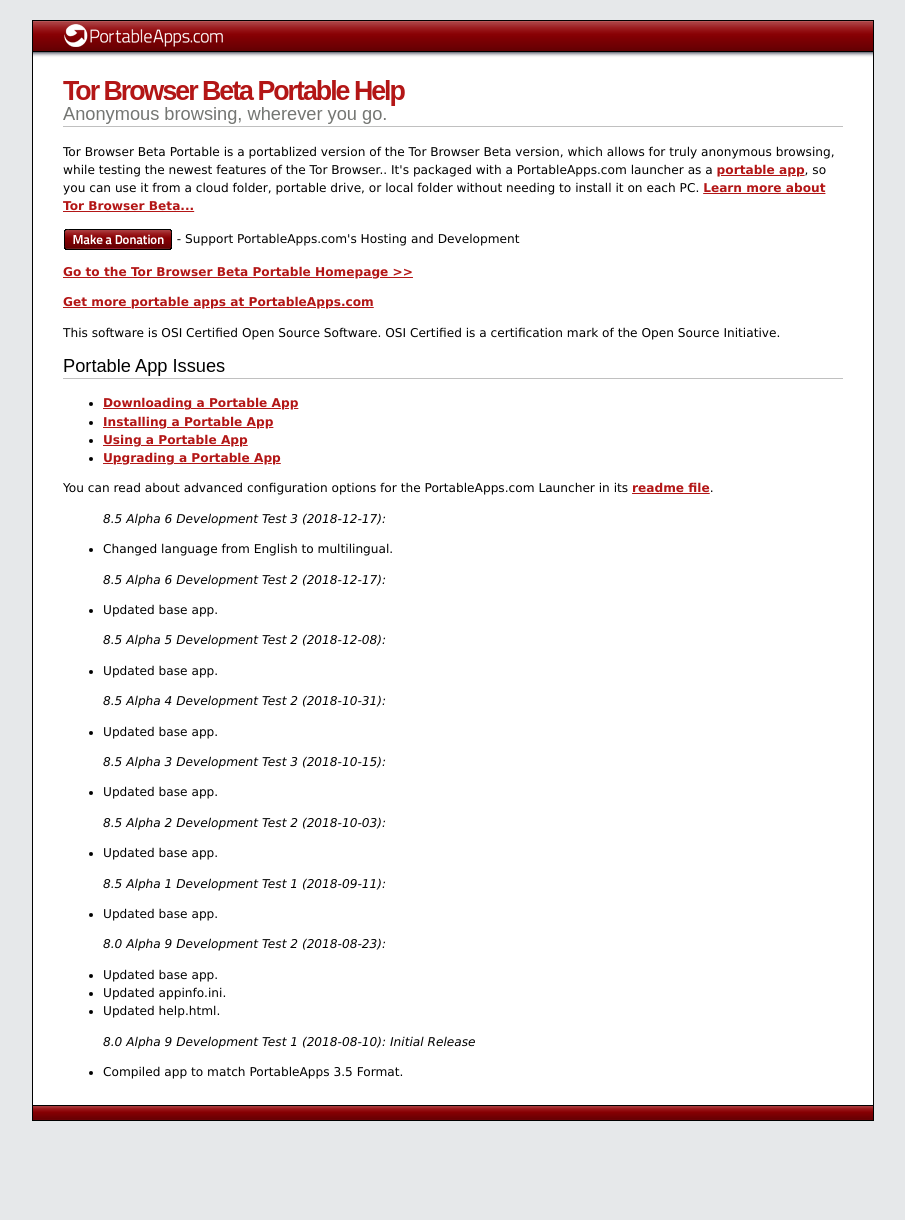
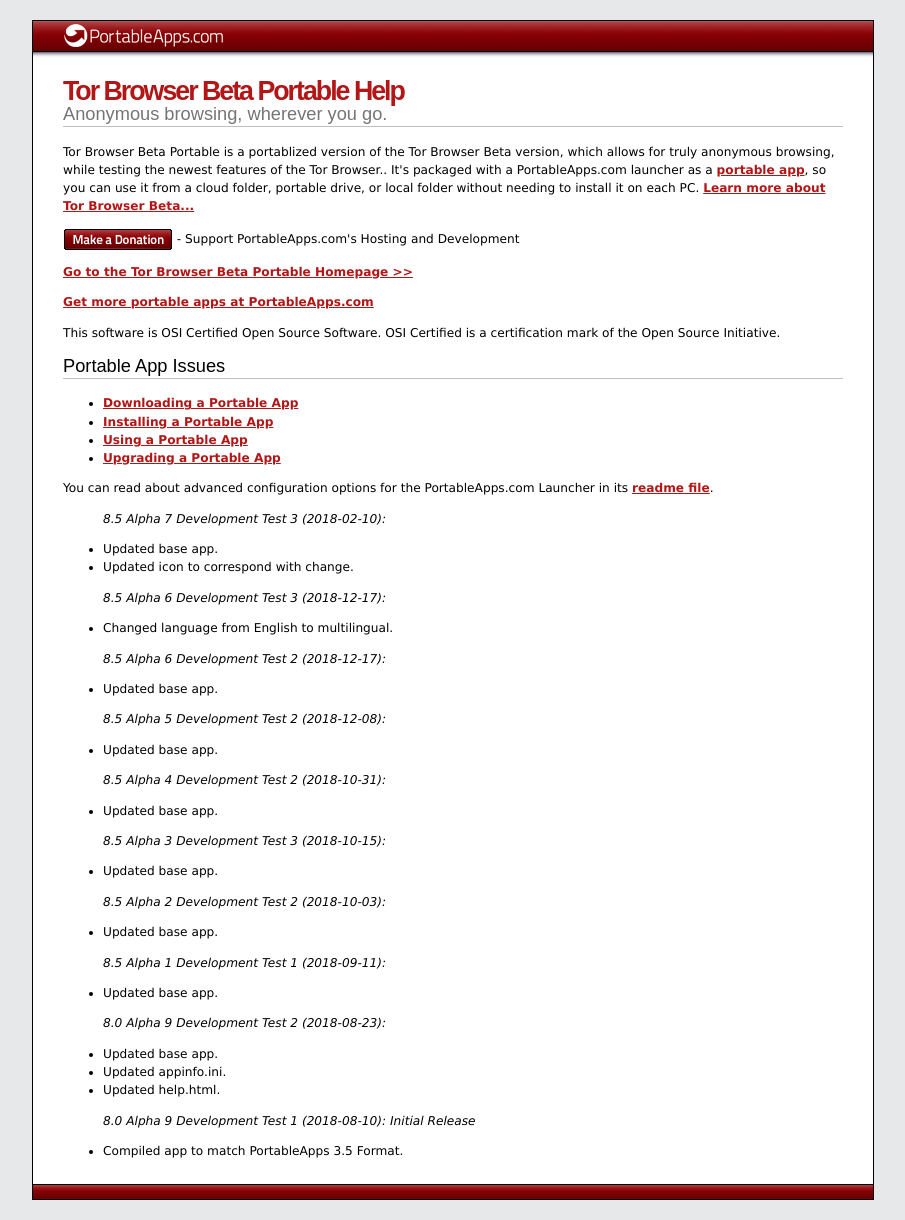
Before and after one commit to JarlPenguin/TorBrowserBetaPortable, a Jekyll site: the page docs/help.html, which Jekyll copies as it is, in a window 1280 px wide. Shown: the whole page, without its empty margins (187-1092 px from the left). Built offline with Jekyll 4.4.1, drawn with Linux system fonts in a browser that asks for light colours; before the commit the page ends 1141 px from its top, so only the background shows below that.

Commit message:
update help.html

```diff
--- a/docs/help.html
+++ b/docs/help.html
@@ -153,6 +153,10 @@
 	<li><a href="https://portableapps.com/support/portable_app#upgrading">Upgrading a Portable App</a></li>
 </ul>
 <p>You can read about advanced configuration options for the PortableApps.com Launcher in its <a href="Other/Source/Readme.txt">readme file</a>.</p>
+<ul><em>8.5 Alpha 7 Development Test 3 (2018-02-10):</em></ul>
+    <ul><li>Updated base app.</li>
+	<li>Updated icon to correspond with change.</li>
+</ul>
 <ul><em>8.5 Alpha 6 Development Test 3 (2018-12-17):</em></ul>
     <ul><li>Changed language from English to multilingual.</li>
 </ul>
--- a/help.html
+++ b/help.html
@@ -153,6 +153,10 @@
 	<li><a href="https://portableapps.com/support/portable_app#upgrading">Upgrading a Portable App</a></li>
 </ul>
 <p>You can read about advanced configuration options for the PortableApps.com Launcher in its <a href="Other/Source/Readme.txt">readme file</a>.</p>
+<ul><em>8.5 Alpha 7 Development Test 3 (2018-02-10):</em></ul>
+    <ul><li>Updated base app.</li>
+	<li>Updated icon to correspond with change.</li>
+</ul>
 <ul><em>8.5 Alpha 6 Development Test 3 (2018-12-17):</em></ul>
     <ul><li>Changed language from English to multilingual.</li>
 </ul>
```
